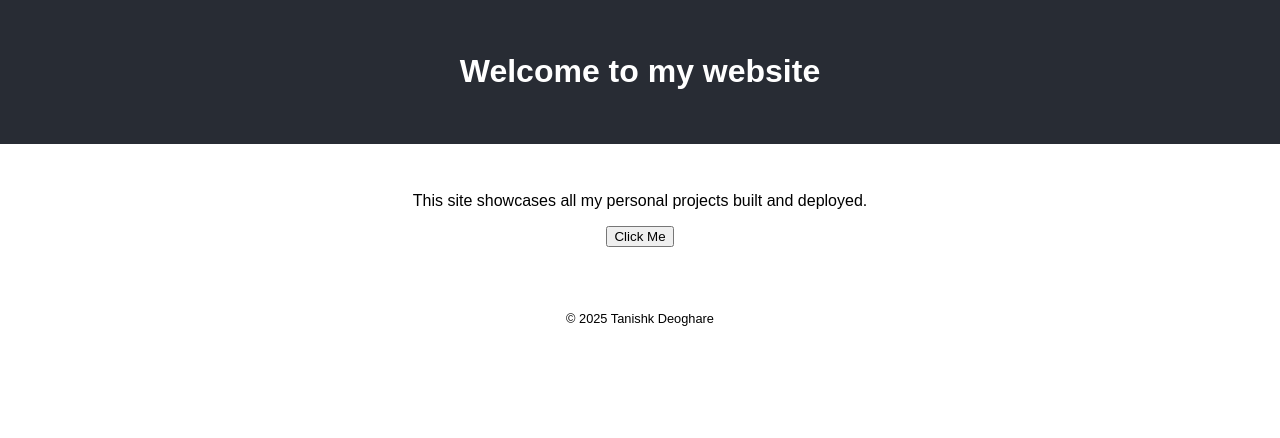
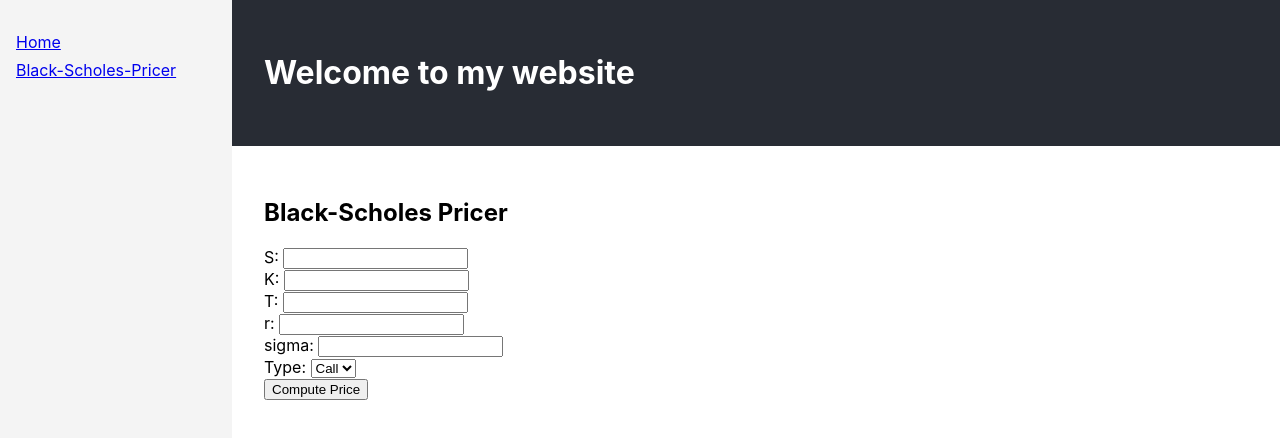
Before and after one commit to TanishkDeoghare/my-website, a React (Create React App) app: page /bs-pricer in a window 1280 px wide. Shown: the top 438 px of the page. Built offline with nearby package versions, Linux system fonts and the light colour scheme.

Commit message:
blackscholesoption pricer

```diff
--- a/package.json
+++ b/package.json
@@ -2,6 +2,7 @@
   "name": "my-website",
   "version": "0.1.0",
   "private": true,
+  "proxy": "http://localhost:5000",
   "dependencies": {
     "@testing-library/dom": "^10.4.0",
     "@testing-library/jest-dom": "^6.6.3",
@@ -9,6 +10,7 @@
     "@testing-library/user-event": "^13.5.0",
     "react": "^19.1.0",
     "react-dom": "^19.1.0",
+    "react-router-dom": "^6.30.0",
     "react-scripts": "5.0.1",
     "web-vitals": "^2.1.4"
   },
--- a/src/App.css
+++ b/src/App.css
@@ -36,3 +36,15 @@
     transform: rotate(360deg);
   }
 }
+
+.app-container {display:flex; min-height: 100vh;}
+
+.sidebar {
+  width: 200px;
+  background: #f4f4f4;
+  padding : 1rem;
+}
+
+.sidebar ul { list-style: none; padding: 0;}
+.sidebar li {margin: 0.5rem 0;}
+.main-content {flex-grow: 1;}
--- a/src/App.js
+++ b/src/App.js
@@ -1,22 +1,25 @@
 import './App.css';
-import React from 'react';
+import { BrowserRouter, Routes, Route } from 'react-router-dom';
+import Sidebar from './components/Sidebar';
+import Home from './pages/Home.js';
+import BlackScholesPricer from './pages/BlackScholesPricer';
 
 function App() {
   return (
-    <div style={{ fontFamily: 'sans-serif', textAlign: 'center'}}>
-      <header style={{ background: '#282c34', padding: '2rem', color: 'white'}}>
-        <h1> Welcome to my website</h1>
-      </header>
-      <main style={{padding: '2rem'}}>
-        <p>This site showcases all my personal projects built and deployed.</p>
-        <button onClick={() => alert('Hello!')}>
-          Click Me
-        </button>
-      </main>
-      <footer style={{ marginTop: '2rem', fontSize: '0.8rem'}}>
-        © {new Date().getFullYear()} Tanishk Deoghare
-      </footer>
-    </div>
+    <BrowserRouter>
+      <div className="app-container">
+        <Sidebar/>
+        <div className='main-content'>
+          <header style={{ background: '#282c34', padding: '2rem', color:'white'}}>
+            <h1>Welcome to my website</h1>
+          </header>
+          <Routes>
+            <Route path='/' element={<Home/>} />
+            <Route path='bs-pricer' element={<BlackScholesPricer/>} />
+          </Routes>
+        </div>
+      </div>
+    </BrowserRouter>
   )
 }
 
--- /dev/null
+++ b/src/components/Sidebar.js
@@ -0,0 +1,12 @@
+import { NavLink } from "react-router-dom";
+
+export default function Sidebar() {
+    return (
+        <nav className="sidebar">
+            <ul>
+                <li><NavLink to="/">Home</NavLink></li>
+                <li><NavLink to="bs-pricer">Black-Scholes-Pricer</NavLink></li>
+            </ul>
+        </nav>
+    );
+}
--- /dev/null
+++ b/src/pages/BlackScholesPricer.js
@@ -0,0 +1,55 @@
+import { useState } from 'react';
+
+export default function BlackScholesPricer() {
+    const [inputs, setInputs] = useState({
+        S: '', K: '', T: '', r: '', sigma: '', optionType: 'call'
+    });
+    const [price, setPrice] = useState(null);
+
+    const handleChange = e => {
+        setInputs({...inputs, [e.target.name]: e.target.value});
+    };
+
+    async function handleSubmit(e) {
+        e.preventDefault();
+        const res = await fetch('http://localhost:5000/api/bs-price', {
+            method: 'POST',
+            headers: {'Content-Type': 'application/json',},
+            body: JSON.stringify(inputs)
+        });
+        const data = await res.json();
+        setPrice(data.price);
+    };
+
+    return (
+        <div style={{ padding: '2rem'}}>
+            <h2>Black-Scholes Pricer</h2>
+            <form onSubmit={handleSubmit}>
+                {['S','K','T','r','sigma'].map(name=> (
+                    <div key={name}>
+                        <label>{name}: </label>
+                        <input
+                            type="number"
+                            step="any"
+                            name={name}
+                            value={inputs[name]}
+                            onChange={handleChange}
+                            required
+                        />
+                    </div>
+                ))}
+                <div>
+                    <label>Type: </label>
+                    <select name='optionType' onChange={handleChange} value={inputs.optionType}>
+                        <option value="call">Call</option>
+                        <option value="put">Put</option>
+                    </select>
+                </div>
+                <button type="submit">Compute Price</button>
+            </form>
+            {price !== null && (
+                <p>Option Price: <strong>{price.toFixed(4)}</strong></p>
+            )}
+        </div>
+    );
+}
--- /dev/null
+++ b/src/pages/Home.js
@@ -0,0 +1,11 @@
+export default function Home() {
+    return (
+        <main style={{ padding: '2rem'}}>
+            <p>This site showcases my projects built and deployed</p>
+            <button onClick={() => alert=('Hello!')}>Click Me</button>
+            <footer style={{ marginTop: '2rem', fontSize: '0.8rem'}}>
+                © {new Date().getFullYear()} Tanishk Deoghare
+            </footer>
+        </main>
+    );
+}
```
Also changed, not shown: api/requirements.txt (added), 2 other files (tests, documents, lock files or other folders).
